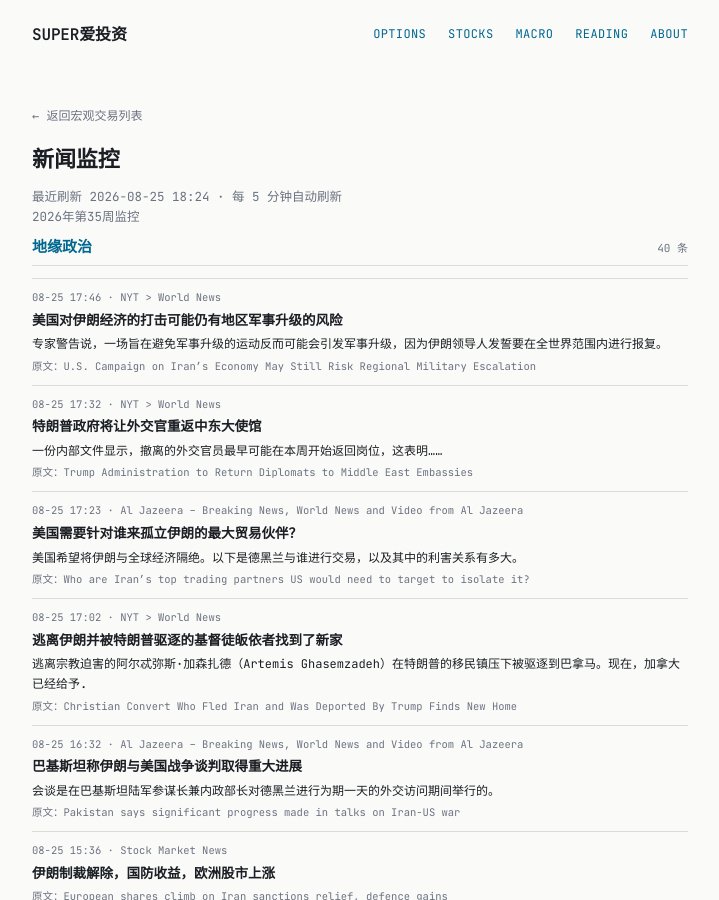
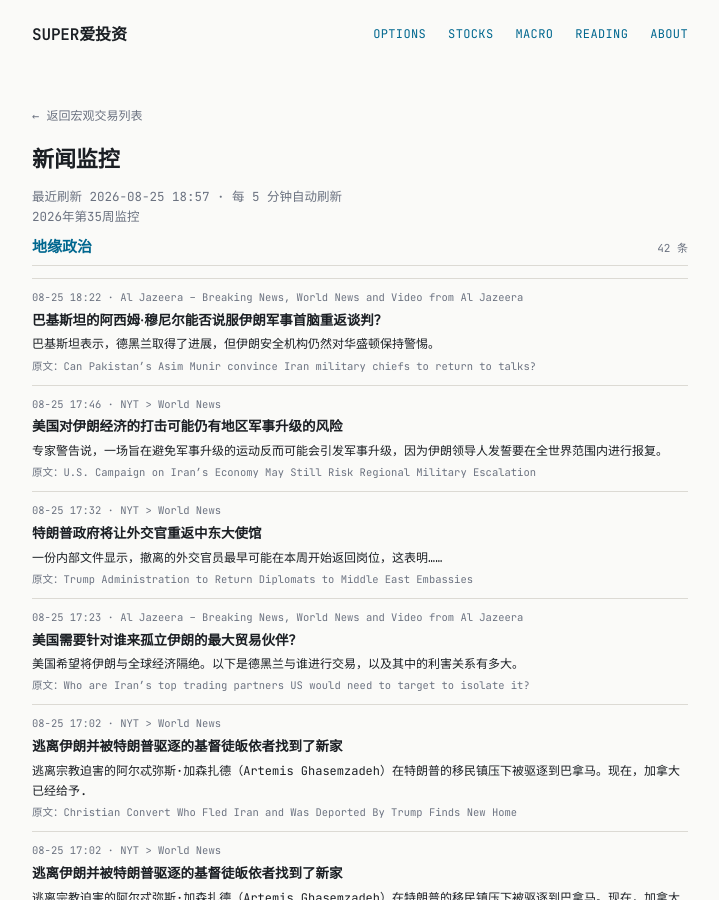
Before and after one commit to tang3super/tang3super.github.io, a Jekyll site: the page built from macro-trade/news-digest.md, in a window 1280 px wide and 900 px high. Shown: the whole window, without its empty margins (280-999 px from the left). Built offline with Jekyll 4.4.1, drawn with Linux system fonts in a browser that asks for light colours.

Commit message:
sync news-digest article

```diff
--- a/macro-trade/news-digest.md
+++ b/macro-trade/news-digest.md
@@ -5,11 +5,18 @@ title: 新闻监控
 date: '2026-08-25'
 summary: 2026年第35周监控
 week_label: 2026年第35周监控
-last_updated: 2026-08-25 18:24
+last_updated: 2026-08-25 18:57
 refresh_note: 每 5 分钟自动刷新
 topics:
 - name: 地缘政治
   items:
+  - title: Can Pakistan’s Asim Munir convince Iran military chiefs to return to talks?
+    summary: Pakistan says progress was made in Tehran, but Iran’s security establishment remains wary of Washington.
+    link: https://www.aljazeera.com/news/2026/8/25/can-pakistans-asim-munir-convince-iran-military-chiefs-to-return-to-talks?traffic_source=rss
+    source: Al Jazeera – Breaking News, World News and Video from Al Jazeera
+    time: 08-25 18:22
+    title_zh: 巴基斯坦的阿西姆·穆尼尔能否说服伊朗军事首脑重返谈判？
+    summary_zh: 巴基斯坦表示，德黑兰取得了进展，但伊朗安全机构仍然对华盛顿保持警惕。
   - title: U.S. Campaign on Iran’s Economy May Still Risk Regional Military Escalation
     summary: Experts warn that a campaign aimed at avoiding military escalation could instead provoke it, as Iranian leaders vow retaliation across the o…
     link: https://www.nytimes.com/2026/08/25/world/middleeast/iran-us-economy-sanctions.html
@@ -34,6 +41,13 @@ topics:
   - title: Christian Convert Who Fled Iran and Was Deported By Trump Finds New Home
     summary: Artemis Ghasemzadeh, who had escaped religious persecution, was deported to Panama under Trump’s immigration crackdown. Now, Canada has give…
     link: https://www.nytimes.com/2026/08/25/world/middleeast/christian-convert-who-fled-iran-and-was-ousted-from-us-finds-a-new-home.html
+    source: NYT > World News
+    time: 08-25 17:02
+    title_zh: 逃离伊朗并被特朗普驱逐的基督徒皈依者找到了新家
+    summary_zh: 逃离宗教迫害的阿尔忒弥斯·加森扎德（Artemis Ghasemzadeh）在特朗普的移民镇压下被驱逐到巴拿马。现在，加拿大已经给予.
+  - title: Christian Convert Who Fled Iran and Was Deported By Trump Finds New Home
+    summary: Artemis Ghasemzadeh, who had escaped religious persecution, was deported to Panama under Trump’s immigration crackdown. Now, Canada has give…
+    link: https://www.nytimes.com/2026/08/25/world/middleeast/artemis-ghasemzadeh-iran-christian-us-deported-canada-asylum.html
     source: NYT > World News
     time: 08-25 17:02
     title_zh: 逃离伊朗并被特朗普驱逐的基督徒皈依者找到了新家
```
